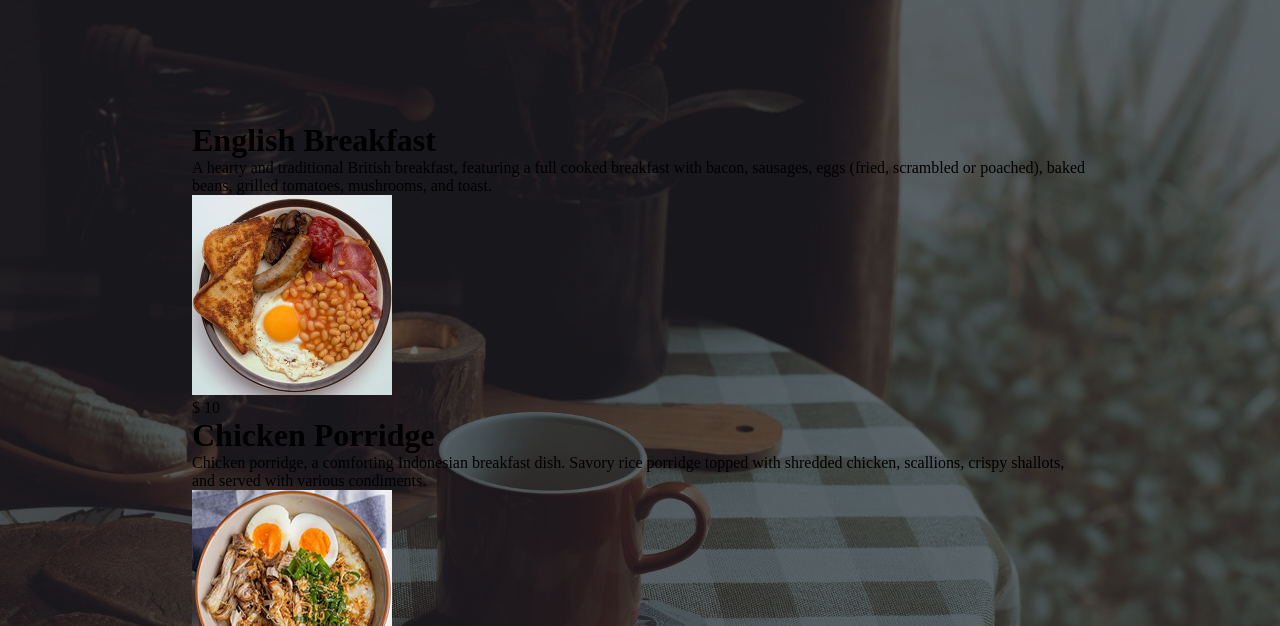
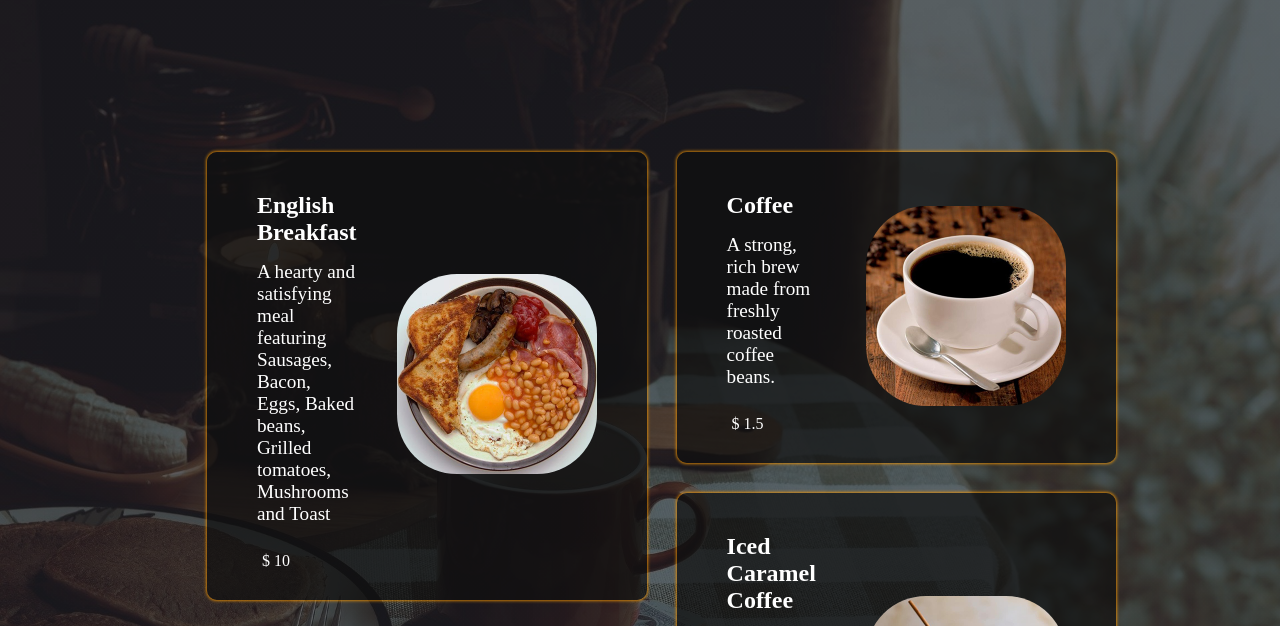
Before and after one commit to black23cat/restaurant-page, a website built with webpack: page src/template.html in a window 1280 px wide. Both pictures are taken after a click on the button "Menu". Shown: the part 97-723 px from the top of the page. Built offline with nearby package versions, Linux system fonts and the light colour scheme.

Commit message:
Shorten menu description Import styling to index.js Add menu styling Move home.css style to styles.css Remove home.css

```diff
--- a/src/home.css
+++ /dev/null
@@ -1,23 +0,0 @@
-/* HOME PAGE STYLE */
-#content .card.home{
-  display: flex;
-  align-items: center;
-  justify-content: space-around;
-  gap: 60px;
-  color: white;
-  /* background-color: rgba(10, 10, 10, 0.5); */
-  padding: 40px 0;
-  /* border-radius: 10px; */
-}
-
-.card.home .left h1{
-  font-size: 2.8rem;
-}
-
-.card.home p{
-  margin-top: 25px;
-  margin-bottom: 25px;
-  font-size: 1.4rem;
-  line-height: 1.5;
-  max-inline-size: 70ch;
-}
--- a/src/index.js
+++ b/src/index.js
@@ -1,5 +1,6 @@
 import "./styles.css";
-import "./home.css"
+import "./menu.css";
+import "./contact.css"
 import { homePage } from "./home.js";
 import { menuPage } from "./menu.js";
 import { contactPage } from "./contact.js";
--- /dev/null
+++ b/src/menu.css
@@ -0,0 +1,41 @@
+.container-menu {
+  display: grid;
+  grid-template-columns: 1fr 1fr;
+}
+
+.card.menu {
+  display: flex;
+  gap: 40px;
+  align-items: center;
+  color: white;
+  position: relative;
+  margin: 30px 15px;
+  padding: 40px 50px;
+
+  background-color: var(--card-bg-clr, red);
+  border-radius: 10px;
+  box-shadow: var(--card-box-shadow);
+}
+
+.paragraph-container {
+  margin-bottom: 35px;
+}
+
+.paragraph-container > h1 {
+  font-size: 1.5rem;
+  margin-bottom: 15px;
+}
+
+.paragraph-container > p {
+  font-size: 1.2rem;
+}
+
+.card-image-container img {
+  border-radius: 60px;
+}
+
+.price {
+  position: absolute;
+  left: 55px;
+  bottom: 30px;
+}
--- a/src/menu.js
+++ b/src/menu.js
@@ -27,20 +27,17 @@ const page = 'menu';
 const foodMenu = [
   new MenuCard(
     'English Breakfast',
-    `A hearty and traditional British breakfast,
-    featuring a full cooked breakfast with bacon,
-    sausages, eggs (fried, scrambled or poached),
-    baked beans, grilled tomatoes, mushrooms, and toast.`,
+    `A hearty and satisfying meal featuring Sausages,
+    Bacon, Eggs, Baked beans, Grilled tomatoes,
+    Mushrooms and Toast`,
     englishBreakfastImage,
     '$ 10',
     page
   ),
   new MenuCard(
     'Chicken Porridge',
-    `Chicken porridge, a comforting Indonesian breakfast
-    dish. Savory rice porridge topped with shredded
-    chicken, scallions, crispy shallots, and served
-    with various condiments.`,
+    `A nostalgic bowl of Indonesian home-style
+    chicken porridge, perfect for a cozy meal.`,
     buburAyamImage,
     '$ 5',
     page
@@ -49,8 +46,7 @@ const foodMenu = [
     'Rolled Omelette',
     `Classic Rolled Omelette A hearty omelette,
     delicately rolled and served with your choice of
-    filling. Popular choices include cheese, ham, and
-    vegetables.`,
+    filling.`,
     rolledOmeletteImage,
     '$ 4',
     page
--- a/src/styles.css
+++ b/src/styles.css
@@ -1,6 +1,8 @@
 :root{
   --button-color-orange: rgb(255, 156, 0);
   --content-width: 70%;
+  --card-bg-clr: rgba(15, 15, 15, 0.7);
+  --card-box-shadow: 0px 0px 3px 1px rgba(255, 156, 0, 0.75);
 }
 
 *{
@@ -64,3 +66,27 @@ body{
   width: var(--content-width);
   margin: 125px auto;
 }
+
+/* HOME PAGE STYLE */
+#content .card.home{
+  display: flex;
+  align-items: center;
+  justify-content: space-around;
+  gap: 60px;
+  color: white;
+  /* background-color: rgba(10, 10, 10, 0.5); */
+  padding: 40px 0;
+  /* border-radius: 10px; */
+}
+
+.card.home .left h1{
+  font-size: 2.8rem;
+}
+
+.card.home p{
+  margin-top: 25px;
+  margin-bottom: 25px;
+  font-size: 1.4rem;
+  line-height: 1.5;
+  max-inline-size: 70ch;
+}
```
Also changed, not shown: src/contact.css (added).
